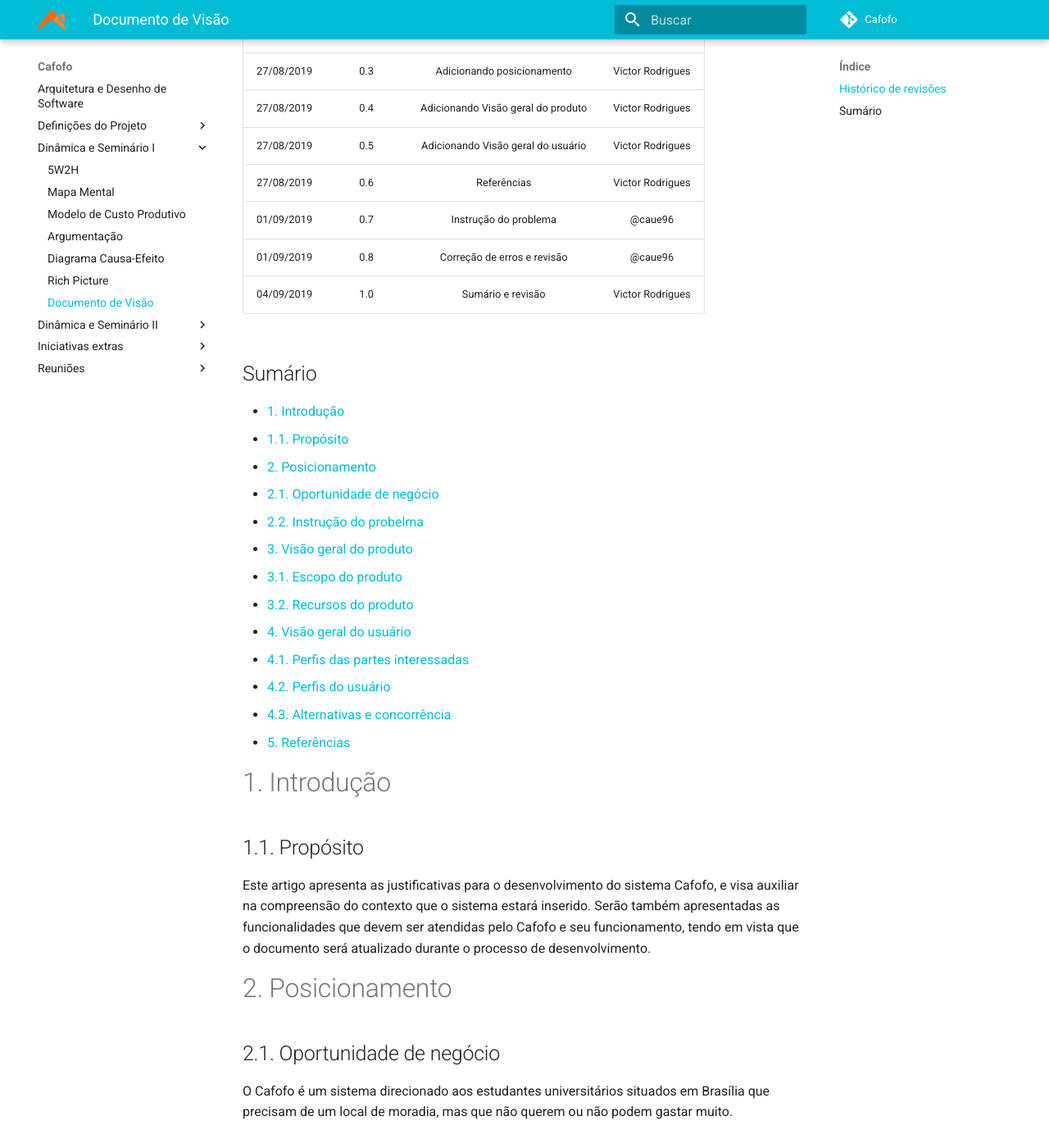
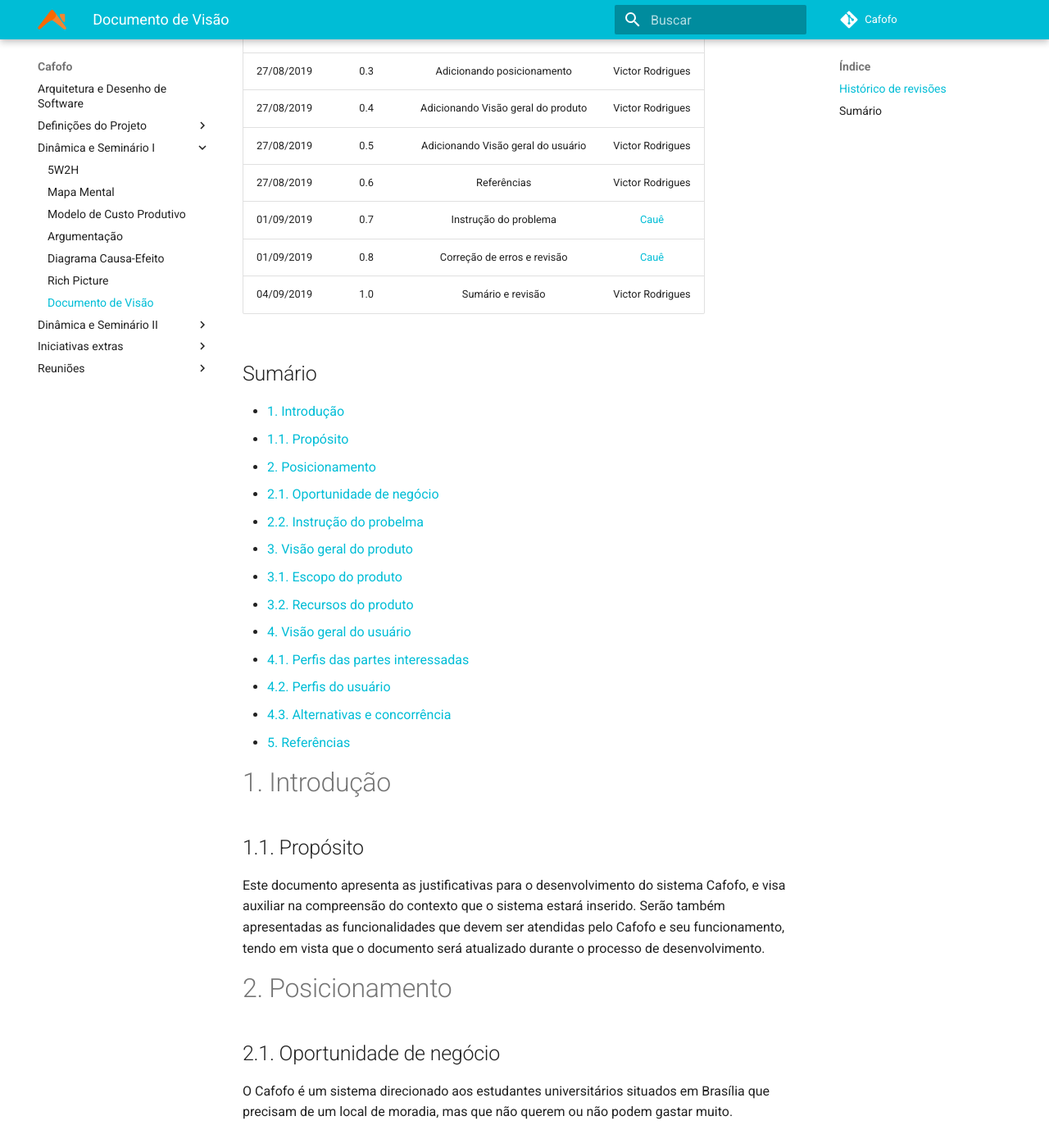
Before and after one commit to desenho-2019/Wiki, an MkDocs documentation site: the page built from docs/Dinâmica e Seminário I/visao.md, in a window 1280 px wide and 1400 px high, scrolled down 294 px. Shown: the whole window at 82% size. Built offline with MkDocs 1.6.1 and Material for MkDocs 9.7.7, drawn with Linux system fonts in a browser that asks for light colours.

Commit message:
Pequenos ajustes realizados na ata 01 e no documento de visão

```diff
--- a/docs/Dinâmica e Seminário I/visao.md
+++ b/docs/Dinâmica e Seminário I/visao.md
@@ -9,8 +9,8 @@
 | 27/08/2019 |  0.4   | Adicionando Visão geral do produto | Victor Rodrigues |
 | 27/08/2019 |  0.5   | Adicionando Visão geral do usuário | Victor Rodrigues |
 | 27/08/2019 |  0.6   | Referências | Victor Rodrigues |
-| 01/09/2019 |  0.7   | Instrução do problema | @caue96 |
-| 01/09/2019 |  0.8   | Correção de erros e revisão | @caue96 |
+| 01/09/2019 |  0.7   | Instrução do problema | [Cauê](https://github.com/caue96) |
+| 01/09/2019 |  0.8   | Correção de erros e revisão | [Cauê](https://github.com/caue96) |
 | 04/09/2019 | 1.0 | Sumário e revisão | Victor Rodrigues |
 
 ## Sumário <!-- omit in toc -->
@@ -32,7 +32,7 @@
 
 ## 1.1. Propósito
 
-Este artigo apresenta as justificativas para o desenvolvimento do sistema Cafofo, e visa auxiliar na compreensão do contexto que o sistema estará inserido.
+Este documento apresenta as justificativas para o desenvolvimento do sistema Cafofo, e visa auxiliar na compreensão do contexto que o sistema estará inserido.
 Serão também apresentadas as funcionalidades que devem ser atendidas pelo Cafofo e seu funcionamento, tendo em vista que o documento será atualizado durante o processo de desenvolvimento.
 
 
```
Also changed, not shown: docs/Reuniões/Ata 01.md (+9 -9 lines).
